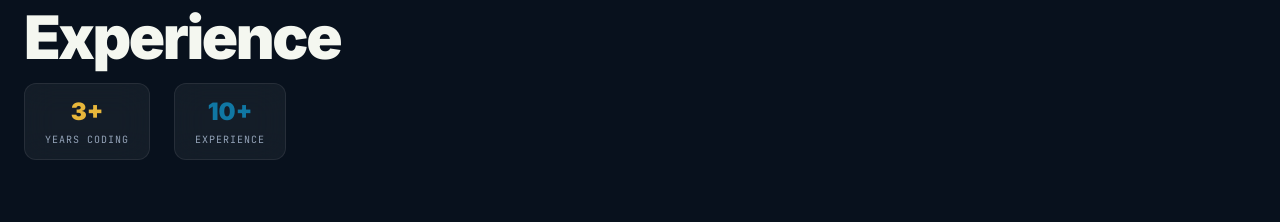
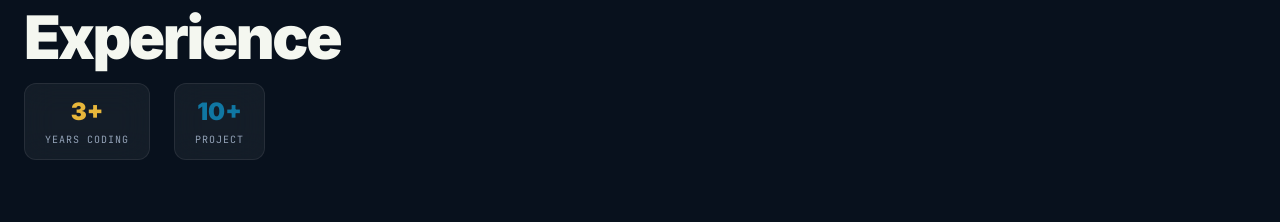
Before and after one commit to gulumawakuma/gulumawakuma.github.io, a React (Vite) app: page / in a window 1280 px wide. Shown: the part 2720-2942 px from the top of the page. Built offline with nearby package versions, Linux system fonts and the light colour scheme.

Commit message:
Modified exprience

```diff
--- a/src/components/portfolio/ExperienceSection.jsx
+++ b/src/components/portfolio/ExperienceSection.jsx
@@ -70,7 +70,7 @@ export default function ExperienceSection() {
           </div>
           <div className="glass-light rounded-xl px-5 py-3 flex flex-col items-center">
             <span className="text-2xl font-heading font-black text-primary">10+</span>
-            <span className="text-[10px] font-mono tracking-widest text-muted-foreground mt-1">EXPERIENCE</span>
+            <span className="text-[10px] font-mono tracking-widest text-muted-foreground mt-1">PROJECT</span>
           </div>
         </motion.div>
 
```
